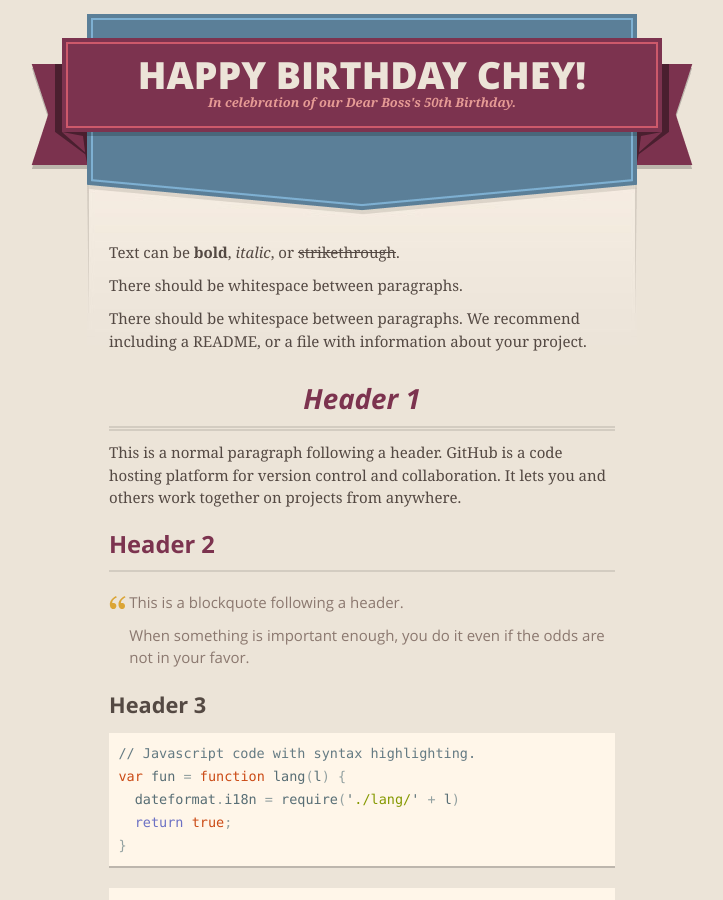
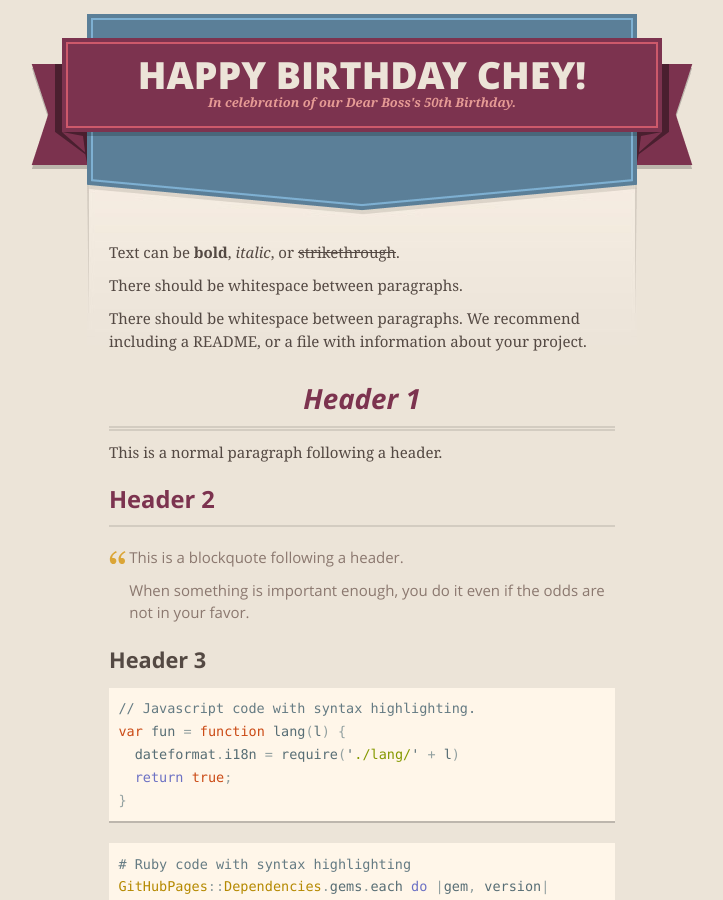
Before and after one commit to projectcinderella/projectcinderella.github.io, a Jekyll site: the page built from index.md, in a window 1280 px wide and 900 px high. Shown: the whole window, without its empty margins (278-1001 px from the left). Built offline with Jekyll 4.4.1, drawn with Linux system fonts in a browser that asks for light colours; comment, search, counter and statistics services are not loaded.

Commit message:
Update index.md

```diff
--- a/index.md
+++ b/index.md
@@ -10,7 +10,7 @@ There should be whitespace between paragraphs. We recommend including a README,
 
 # Header 1
 
-This is a normal paragraph following a header. GitHub is a code hosting platform for version control and collaboration. It lets you and others work together on projects from anywhere.
+This is a normal paragraph following a header.
 
 ## Header 2
 
```
